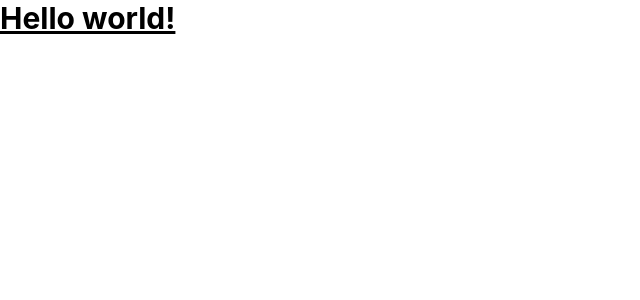
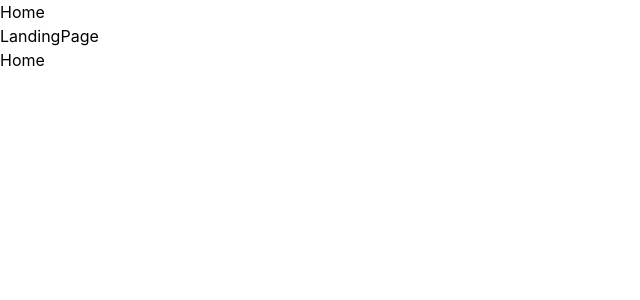
Before and after one commit to Terristwj/Vicky, a React (Create React App) app: page / in a window 1280 px wide. Shown: the top 300 px of the page, without its empty margins (0-640 px from the left). Built offline with nearby package versions, Linux system fonts and the light colour scheme.

Commit message:
Added routing and test pages

```diff
--- a/package.json
+++ b/package.json
@@ -52,5 +52,8 @@
       "last 1 firefox version",
       "last 1 safari version"
     ]
+  },
+  "devDependencies": {
+    "react-router-dom": "^6.15.0"
   }
 }
--- a/src/App.tsx
+++ b/src/App.tsx
@@ -1,11 +1,25 @@
-import React from 'react';
+import React from "react";
+import ReactDOM from "react-dom/client";
+import { BrowserRouter, Routes, Route } from "react-router-dom";
+
+import Layout from "./pages/Layout";
+import Home from "./pages/Home";
+import LandingPage from "./pages/LandingPage";
+import NoPage from "./pages/NoPage";
 
 function App() {
-  return (
-    <h1 className="text-3xl font-bold underline">
-      Hello world!
-    </h1>
-  )
+    return (
+        <BrowserRouter>
+            <Routes>
+                <Route path="/" element={<Layout />}>
+                    <Route path="/" element={<Home />} />
+                    <Route index path="landingpage" element={<LandingPage />} />
+                    {/* <Route path="contact" element={<Contact />} /> */}
+                    <Route path="*" element={<NoPage />} />
+                </Route>
+            </Routes>
+        </BrowserRouter>
+    );
 }
 
 export default App;
--- /dev/null
+++ b/src/pages/Home.tsx
@@ -0,0 +1,5 @@
+const Home = () => {
+    return <h1>Home</h1>;
+};
+
+export default Home;
--- /dev/null
+++ b/src/pages/LandingPage.tsx
@@ -0,0 +1,5 @@
+const LandingPage = () => {
+    return <h1>Landing page</h1>;
+};
+
+export default LandingPage;
--- /dev/null
+++ b/src/pages/Layout.tsx
@@ -0,0 +1,22 @@
+import { Outlet, Link } from "react-router-dom";
+
+const Layout = () => {
+    return (
+        <>
+            <nav>
+                <ul>
+                    <li>
+                        <Link to="/">Home</Link>
+                    </li>
+                    <li>
+                        <Link to="/landingpage">LandingPage</Link>
+                    </li>
+                </ul>
+            </nav>
+
+            <Outlet />
+        </>
+    );
+};
+
+export default Layout;
--- /dev/null
+++ b/src/pages/NoPage.tsx
@@ -0,0 +1,5 @@
+const NoPage = () => {
+    return <h1>404</h1>;
+};
+
+export default NoPage;
```
Also changed, not shown: 1 other file (tests, documents, lock files or other folders).
